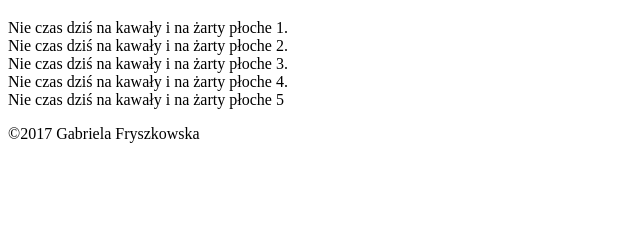
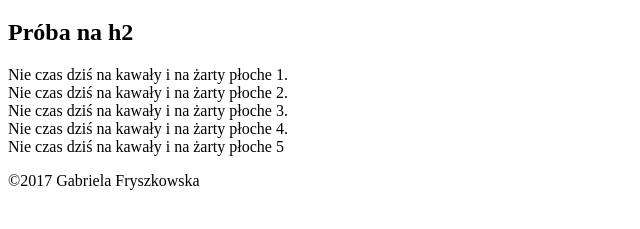
Before and after one commit to GabrielaFry/nauka-gita, a plain HTML site: page index.html in a window 1280 px wide. Shown: the part 61-290 px from the top of the page, without its empty margins (0-640 px from the left). Drawn offline with nearby package versions, Linux system fonts and the light colour scheme; files that its build step writes are made by us from their sources.

Commit message:
Added h2

```diff
--- a/index.html
+++ b/index.html
@@ -9,6 +9,7 @@
 <div class="container">
 <h1> Nie wychodzi 01 absolutnie a może jednak</h1>
 	<div class="row">
+		<h2>Próba na h2</h2>
 	<div class="col-1">Nie czas dziś na kawały i na żarty płoche 1. </div>
 		<div class="col-2">Nie czas dziś na kawały i na żarty płoche 2. </div>
 		<div class="col- 3">Nie czas dziś na kawały i na żarty płoche 3. </div>
```
